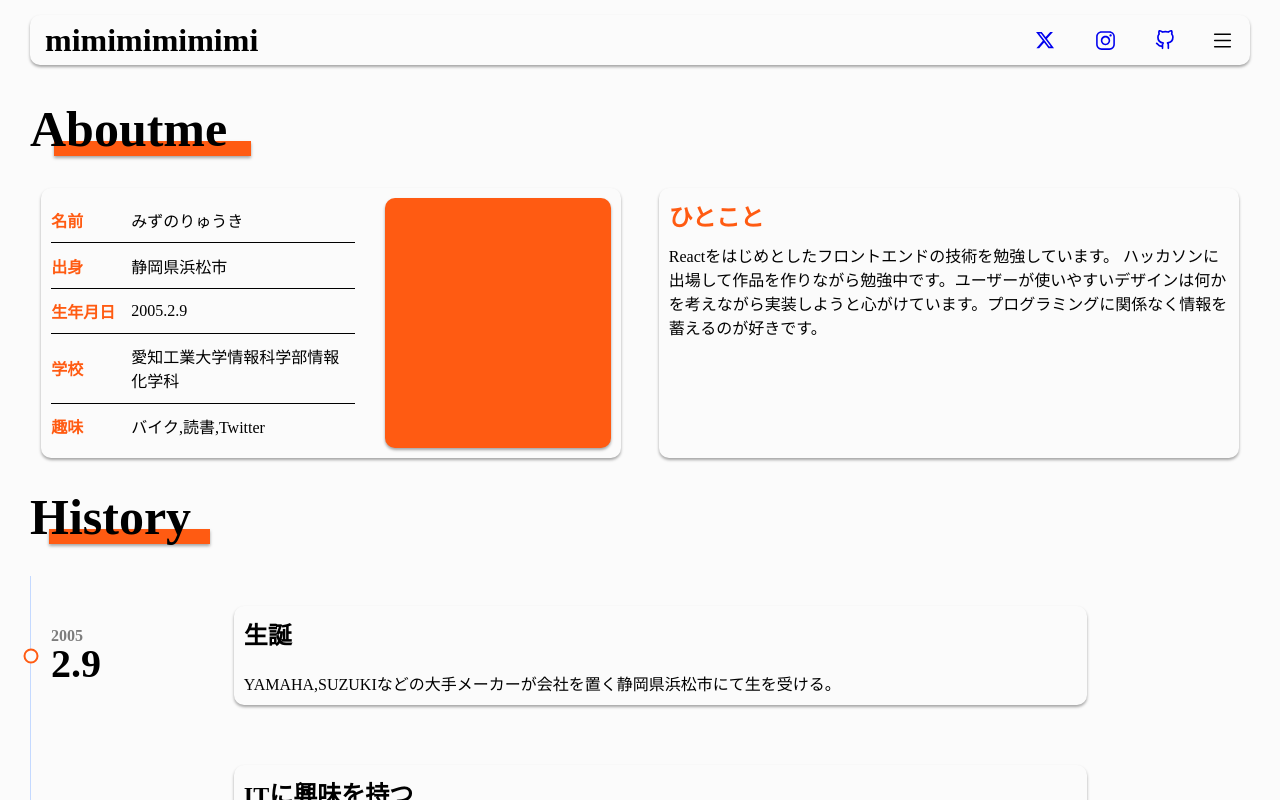
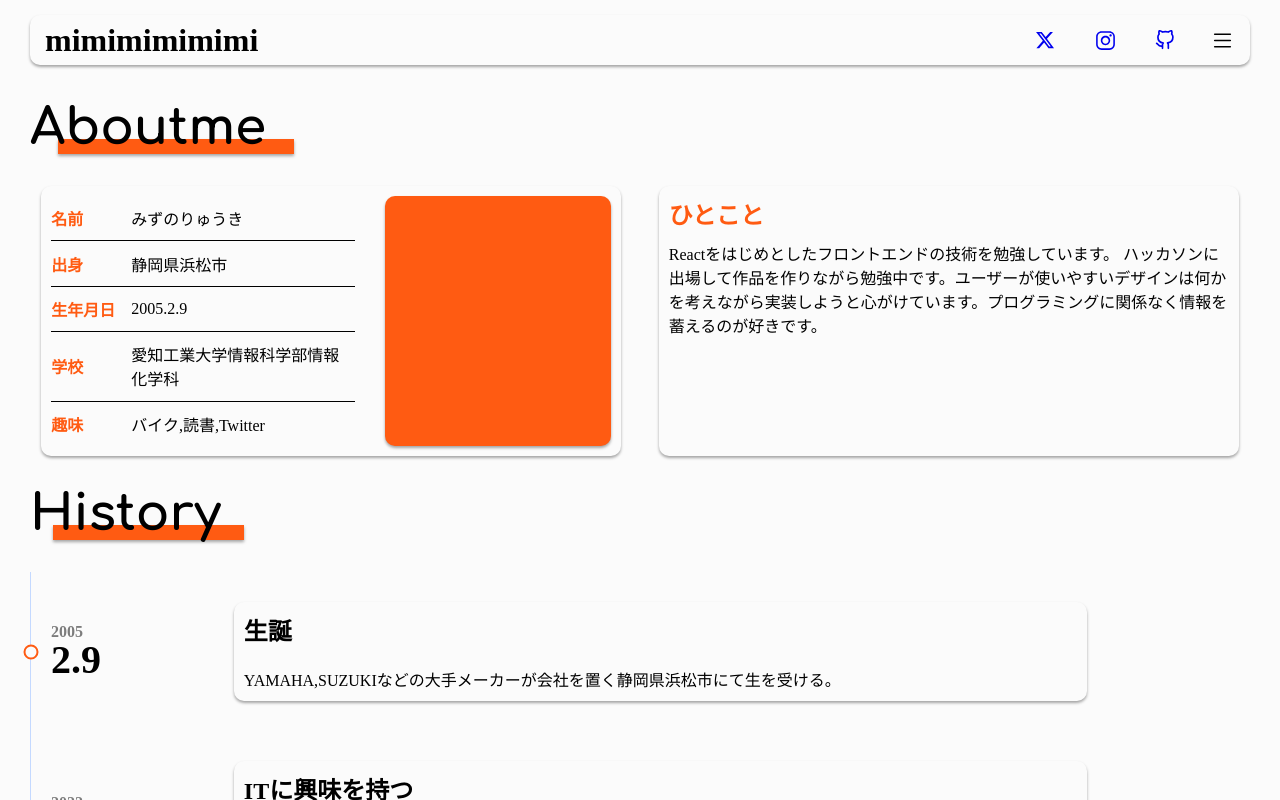
Before and after one commit to mizunoryuki/portfoliov2, a Next.js app: page /aboutme in a window 1280 px wide. Shown: the top 800 px of the page. Built offline with nearby package versions, Linux system fonts and the light colour scheme.

Commit message:
change title component font

```diff
--- a/src/components/element/title/Title.module.scss
+++ b/src/components/element/title/Title.module.scss
@@ -4,10 +4,18 @@
 
   margin-bottom: 30px;
 
-  h1 {
+  .title {
     font-size: var(--font-size-50);
     width: fit-content;
     z-index: 100;
+    font-family:
+      var(--font-comfortaa),
+      "Inter",
+      "Noto Sans JP",
+      -apple-system,
+      BlinkMacSystemFont,
+      "Segoe UI",
+      sans-serif;
   }
   div {
     position: absolute;
--- a/src/components/element/title/Title.tsx
+++ b/src/components/element/title/Title.tsx
@@ -5,7 +5,7 @@ import styles from "./Title.module.scss";
 export const Title = ({ text, color = "gray" }: TitleProps) => {
   return (
     <div className={styles.titleContainer}>
-      <h1>{text}</h1>
+      <h1 className={styles.title}>{text}</h1>
       <div style={{ backgroundColor: color }} />
     </div>
   );
```
